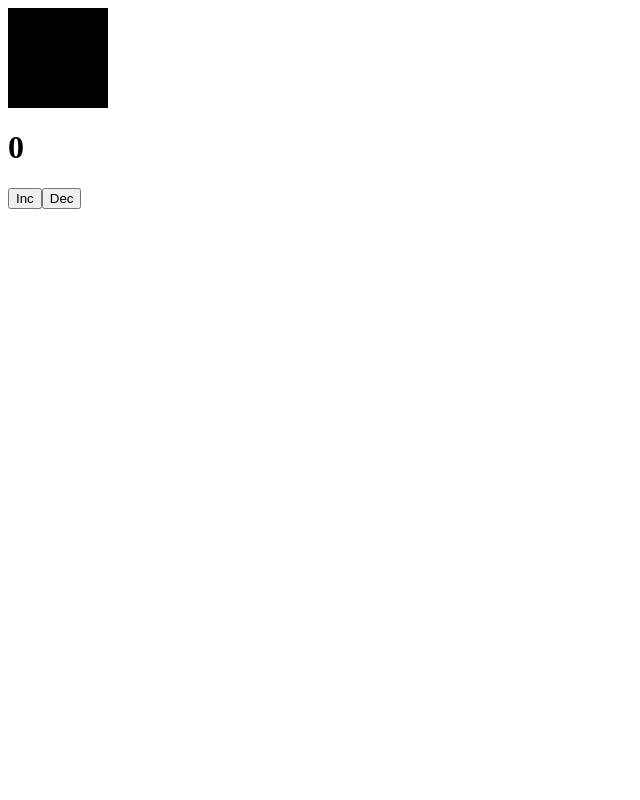
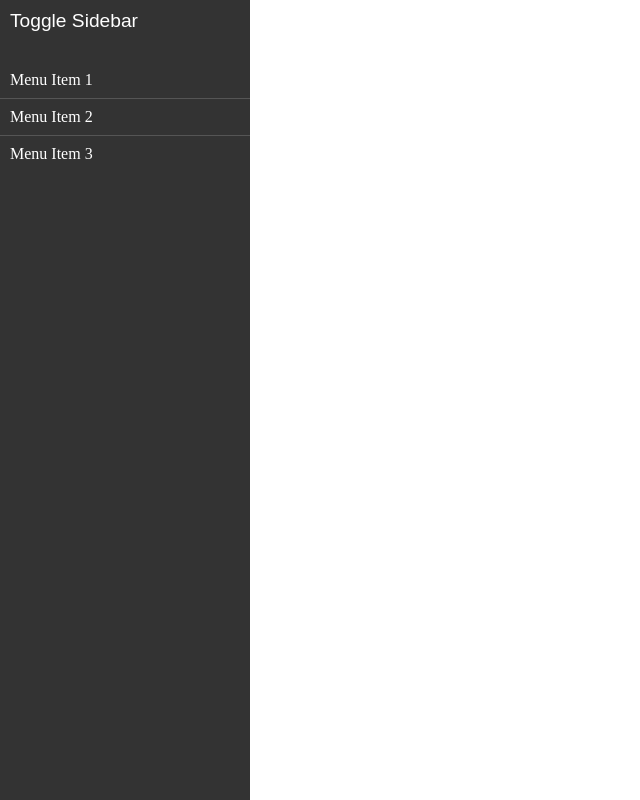
Before and after one commit to senyavitrazov/graduation_project, a React (Create React App) app: page / in a window 1280 px wide. Shown: the whole page, without its empty margins (0-640 px from the left). Built offline with nearby package versions, Linux system fonts and the light colour scheme.

Commit message:
feat: native styles project

```diff
--- a/public/index.html
+++ b/public/index.html
@@ -6,7 +6,6 @@
     <title>СОДПП</title>
   </head>
   <body>
-    <div class="class" style="width: 100px; height: 100px; background: #000;"></div>
     <noscript>You need to enable JavaScript to run this app.</noscript>
     <div id="root"></div>
   </body>
--- a/src/App.jsx
+++ b/src/App.jsx
@@ -1,21 +1,15 @@
-import React, { useState } from "react";
+import React from "react";
+import Sidebar from "./components/sidebar/sidebar";
+
 
 function App() {
-  const [likes, setLikes] = useState(0);
-
-  function increment() {
-    setLikes(likes + 1);
-  }
-
-  function decrement() {
-    setLikes(likes - 1);
-  }
 
   return (
     <div className="App">
-      <h1>{likes}</h1>
-      <button onClick={increment}>Inc</button>
-      <button onClick={decrement}>Dec</button>
+      <Sidebar />
+      <main className="content">
+        {/* Содержимое основной части приложения */}
+      </main>
     </div>);
 }
 
--- /dev/null
+++ b/src/assets/reset.css
@@ -0,0 +1,471 @@
+/* http://meyerweb.com/eric/tools/css/reset/
+   v2.0-modified | 20110126
+   License: none (public domain)
+*/
+
+html,
+body,
+div,
+span,
+applet,
+object,
+iframe,
+h1,
+h2,
+h3,
+h4,
+h5,
+h6,
+p,
+blockquote,
+pre,
+a,
+abbr,
+acronym,
+address,
+big,
+cite,
+code,
+del,
+dfn,
+em,
+img,
+ins,
+kbd,
+q,
+s,
+samp,
+small,
+strike,
+strong,
+sub,
+sup,
+tt,
+var,
+b,
+u,
+i,
+center,
+dl,
+dt,
+dd,
+ol,
+ul,
+li,
+fieldset,
+form,
+label,
+legend,
+table,
+caption,
+tbody,
+tfoot,
+thead,
+tr,
+th,
+td,
+article,
+aside,
+canvas,
+details,
+embed,
+figure,
+figcaption,
+footer,
+header,
+hgroup,
+menu,
+nav,
+output,
+ruby,
+section,
+summary,
+time,
+mark,
+audio,
+video {
+  margin: 0;
+  padding: 0;
+  border: 0;
+  font-size: 100%;
+  font: inherit;
+  vertical-align: baseline;
+}
+
+/* make sure to set some focus styles for accessibility */
+:focus {
+  outline: 0;
+}
+
+/* HTML5 display-role reset for older browsers */
+article,
+aside,
+details,
+figcaption,
+figure,
+footer,
+header,
+hgroup,
+menu,
+nav,
+section {
+  display: block;
+}
+
+body {
+  line-height: 1;
+}
+
+ol,
+ul {
+  list-style: none;
+}
+
+blockquote,
+q {
+  quotes: none;
+}
+
+blockquote:before,
+blockquote:after,
+q:before,
+q:after {
+  content: '';
+  content: none;
+}
+
+table {
+  border-collapse: collapse;
+  border-spacing: 0;
+}
+
+input[type=search]::-webkit-search-cancel-button,
+input[type=search]::-webkit-search-decoration,
+input[type=search]::-webkit-search-results-button,
+input[type=search]::-webkit-search-results-decoration {
+  -webkit-appearance: none;
+  -moz-appearance: none;
+}
+
+input[type=search] {
+  -webkit-appearance: none;
+  -moz-appearance: none;
+  -webkit-box-sizing: content-box;
+  -moz-box-sizing: content-box;
+  box-sizing: content-box;
+}
+
+textarea {
+  overflow: auto;
+  vertical-align: top;
+  resize: vertical;
+}
+
+/**
+ * Correct `inline-block` display not defined in IE 6/7/8/9 and Firefox 3.
+ */
+
+audio,
+canvas,
+video {
+  display: inline-block;
+  *display: inline;
+  *zoom: 1;
+  max-width: 100%;
+}
+
+/**
+ * Prevent modern browsers from displaying `audio` without controls.
+ * Remove excess height in iOS 5 devices.
+ */
+
+audio:not([controls]) {
+  display: none;
+  height: 0;
+}
+
+/**
+ * Address styling not present in IE 7/8/9, Firefox 3, and Safari 4.
+ * Known issue: no IE 6 support.
+ */
+
+[hidden] {
+  display: none;
+}
+
+/**
+ * 1. Correct text resizing oddly in IE 6/7 when body `font-size` is set using
+ *    `em` units.
+ * 2. Prevent iOS text size adjust after orientation change, without disabling
+ *    user zoom.
+ */
+
+html {
+  font-size: 100%;
+  /* 1 */
+  -webkit-text-size-adjust: 100%;
+  /* 2 */
+  -ms-text-size-adjust: 100%;
+  /* 2 */
+}
+
+/**
+ * Address `outline` inconsistency between Chrome and other browsers.
+ */
+
+a:focus {
+  outline: thin dotted;
+}
+
+/**
+ * Improve readability when focused and also mouse hovered in all browsers.
+ */
+
+a:active,
+a:hover {
+  outline: 0;
+}
+
+/**
+ * 1. Remove border when inside `a` element in IE 6/7/8/9 and Firefox 3.
+ * 2. Improve image quality when scaled in IE 7.
+ */
+
+img {
+  border: 0;
+  /* 1 */
+  -ms-interpolation-mode: bicubic;
+  /* 2 */
+}
+
+/**
+ * Address margin not present in IE 6/7/8/9, Safari 5, and Opera 11.
+ */
+
+figure {
+  margin: 0;
+}
+
+/**
+ * Correct margin displayed oddly in IE 6/7.
+ */
+
+form {
+  margin: 0;
+}
+
+/**
+ * Define consistent border, margin, and padding.
+ */
+
+fieldset {
+  border: 1px solid #c0c0c0;
+  margin: 0 2px;
+  padding: 0.35em 0.625em 0.75em;
+}
+
+/**
+ * 1. Correct color not being inherited in IE 6/7/8/9.
+ * 2. Correct text not wrapping in Firefox 3.
+ * 3. Correct alignment displayed oddly in IE 6/7.
+ */
+
+legend {
+  border: 0;
+  /* 1 */
+  padding: 0;
+  white-space: normal;
+  /* 2 */
+  *margin-left: -7px;
+  /* 3 */
+}
+
+/**
+ * 1. Correct font size not being inherited in all browsers.
+ * 2. Address margins set differently in IE 6/7, Firefox 3+, Safari 5,
+ *    and Chrome.
+ * 3. Improve appearance and consistency in all browsers.
+ */
+
+button,
+input,
+select,
+textarea {
+  font-size: 100%;
+  /* 1 */
+  margin: 0;
+  /* 2 */
+  vertical-align: baseline;
+  /* 3 */
+  *vertical-align: middle;
+  /* 3 */
+}
+
+/**
+ * Address Firefox 3+ setting `line-height` on `input` using `!important` in
+ * the UA stylesheet.
+ */
+
+button,
+input {
+  line-height: normal;
+}
+
+/**
+ * Address inconsistent `text-transform` inheritance for `button` and `select`.
+ * All other form control elements do not inherit `text-transform` values.
+ * Correct `button` style inheritance in Chrome, Safari 5+, and IE 6+.
+ * Correct `select` style inheritance in Firefox 4+ and Opera.
+ */
+
+button,
+select {
+  text-transform: none;
+}
+
+/**
+ * 1. Avoid the WebKit bug in Android 4.0.* where (2) destroys native `audio`
+ *    and `video` controls.
+ * 2. Correct inability to style clickable `input` types in iOS.
+ * 3. Improve usability and consistency of cursor style between image-type
+ *    `input` and others.
+ * 4. Remove inner spacing in IE 7 without affecting normal text inputs.
+ *    Known issue: inner spacing remains in IE 6.
+ */
+
+button,
+html input[type="button"],
+/* 1 */
+input[type="reset"],
+input[type="submit"] {
+  -webkit-appearance: button;
+  /* 2 */
+  cursor: pointer;
+  /* 3 */
+  *overflow: visible;
+  /* 4 */
+}
+
+/**
+ * Re-set default cursor for disabled elements.
+ */
+
+button[disabled],
+html input[disabled] {
+  cursor: default;
+}
+
+/**
+ * 1. Address box sizing set to content-box in IE 8/9.
+ * 2. Remove excess padding in IE 8/9.
+ * 3. Remove excess padding in IE 7.
+ *    Known issue: excess padding remains in IE 6.
+ */
+
+input[type="checkbox"],
+input[type="radio"] {
+  box-sizing: border-box;
+  /* 1 */
+  padding: 0;
+  /* 2 */
+  *height: 13px;
+  /* 3 */
+  *width: 13px;
+  /* 3 */
+}
+
+/**
+ * 1. Address `appearance` set to `searchfield` in Safari 5 and Chrome.
+ * 2. Address `box-sizing` set to `border-box` in Safari 5 and Chrome
+ *    (include `-moz` to future-proof).
+ */
+
+input[type="search"] {
+  -webkit-appearance: textfield;
+  /* 1 */
+  -moz-box-sizing: content-box;
+  -webkit-box-sizing: content-box;
+  /* 2 */
+  box-sizing: content-box;
+}
+
+/**
+ * Remove inner padding and search cancel button in Safari 5 and Chrome
+ * on OS X.
+ */
+
+input[type="search"]::-webkit-search-cancel-button,
+input[type="search"]::-webkit-search-decoration {
+  -webkit-appearance: none;
+}
+
+/**
+ * Remove inner padding and border in Firefox 3+.
+ */
+
+button::-moz-focus-inner,
+input::-moz-focus-inner {
+  border: 0;
+  padding: 0;
+}
+
+/**
+ * 1. Remove default vertical scrollbar in IE 6/7/8/9.
+ * 2. Improve readability and alignment in all browsers.
+ */
+
+textarea {
+  overflow: auto;
+  /* 1 */
+  vertical-align: top;
+  /* 2 */
+}
+
+/**
+ * Remove most spacing between table cells.
+ */
+
+table {
+  border-collapse: collapse;
+  border-spacing: 0;
+}
+
+html,
+button,
+input,
+select,
+textarea {
+  color: #222;
+}
+
+
+::-moz-selection {
+  background: #b3d4fc;
+  text-shadow: none;
+}
+
+::selection {
+  background: #b3d4fc;
+  text-shadow: none;
+}
+
+img {
+  vertical-align: middle;
+}
+
+fieldset {
+  border: 0;
+  margin: 0;
+  padding: 0;
+}
+
+textarea {
+  resize: vertical;
+}
+
+.chromeframe {
+  margin: 0.2em 0;
+  background: #ccc;
+  color: #000;
+  padding: 0.2em 0;
+}
--- /dev/null
+++ b/src/components/sidebar/sidebar.css
@@ -0,0 +1,40 @@
+/* Sidebar.module.css */
+.sidebar {
+  width: 250px;
+  height: 100%;
+  position: fixed;
+  top: 0;
+  left: -250px;
+  transition: left 0.3s;
+  background-color: #333;
+  color: #fff;
+  overflow-y: auto;
+}
+
+.sidebar.open {
+  left: 0;
+}
+
+.toggle-button {
+  background: none;
+  border: none;
+  color: #fff;
+  cursor: pointer;
+  padding: 10px;
+  font-size: 1.2rem;
+}
+
+.menu {
+  list-style: none;
+  padding: 0;
+  margin: 20px 0;
+}
+
+.menu li {
+  padding: 10px;
+  border-bottom: 1px solid #555;
+}
+
+.menu li:last-child {
+  border: none;
+}
--- /dev/null
+++ b/src/components/sidebar/sidebar.jsx
@@ -0,0 +1,25 @@
+import React, { useState } from 'react';
+import './sidebar.css';
+
+const Sidebar = () => {
+  const [isOpen, setIsOpen] = useState(false);
+
+  const toggleSidebar = () => {
+    setIsOpen(!isOpen);
+  };
+
+  return (
+    <div className={`sidebar ${isOpen ? 'open' : 'open'}`}>
+      <button className="toggle-button" onClick={toggleSidebar}>
+        Toggle Sidebar
+      </button>
+      <ul className="menu">
+        <li>Menu Item 1</li>
+        <li>Menu Item 2</li>
+        <li>Menu Item 3</li>
+      </ul>
+    </div>
+  );
+};
+
+export default Sidebar;
--- a/src/index.js
+++ b/src/index.js
@@ -1,6 +1,8 @@
 import React from "react";
 import ReactDOM from "react-dom";
 import App from "./App";
+import './assets/reset.css';
+
 
 ReactDOM.render(
   <div className="class">
```
